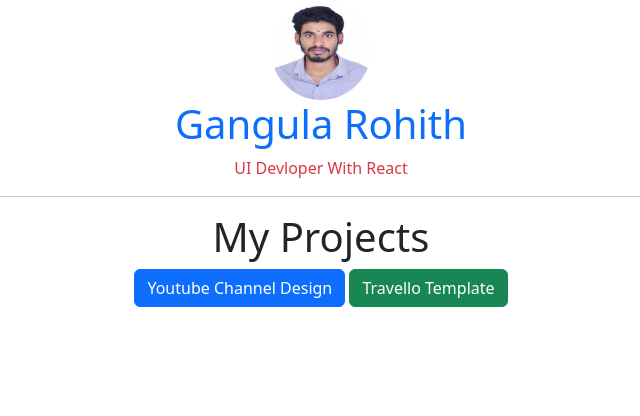
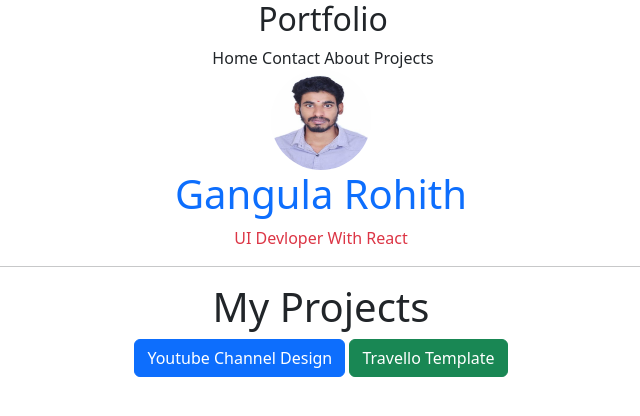
Before and after one commit to Rohith-ui-Developer/GangulaRohith-ui-developer, a website: page index.html in a window 1280 px wide. Shown: the whole page, without its empty margins (319-959 px from the left). Drawn offline with nearby package versions, Linux system fonts and the light colour scheme.

Commit message:
Update index.html
ok

```diff
--- a/index.html
+++ b/index.html
@@ -9,6 +9,15 @@
 
 </head>
 <body class="container-fluid text-center">
+    <header class="ms-1">
+        <h2 >Portfolio</h2>
+        <div>
+            <span >Home</span>
+            <span>Contact</span>
+            <span>About</span>
+            <span>Projects</span>
+        </div>
+    </header>
     <div >
         <img src="./Public/images/profile.1.jpg" width="100" height="100px" style="border-radius: 100px;"  />
 
```
